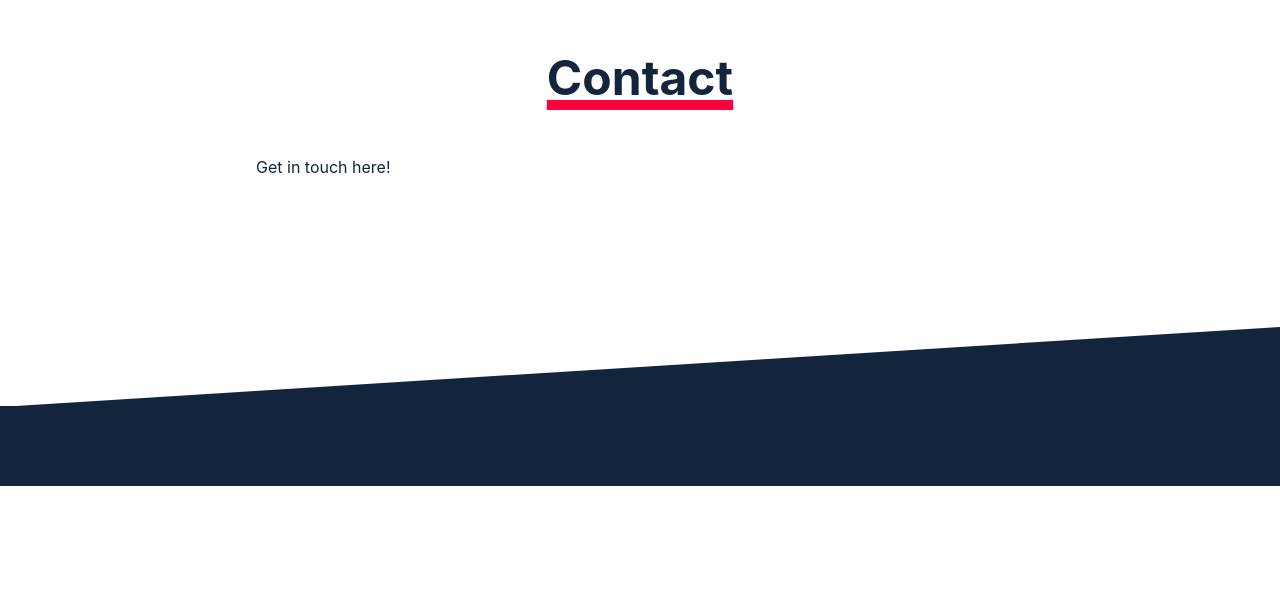
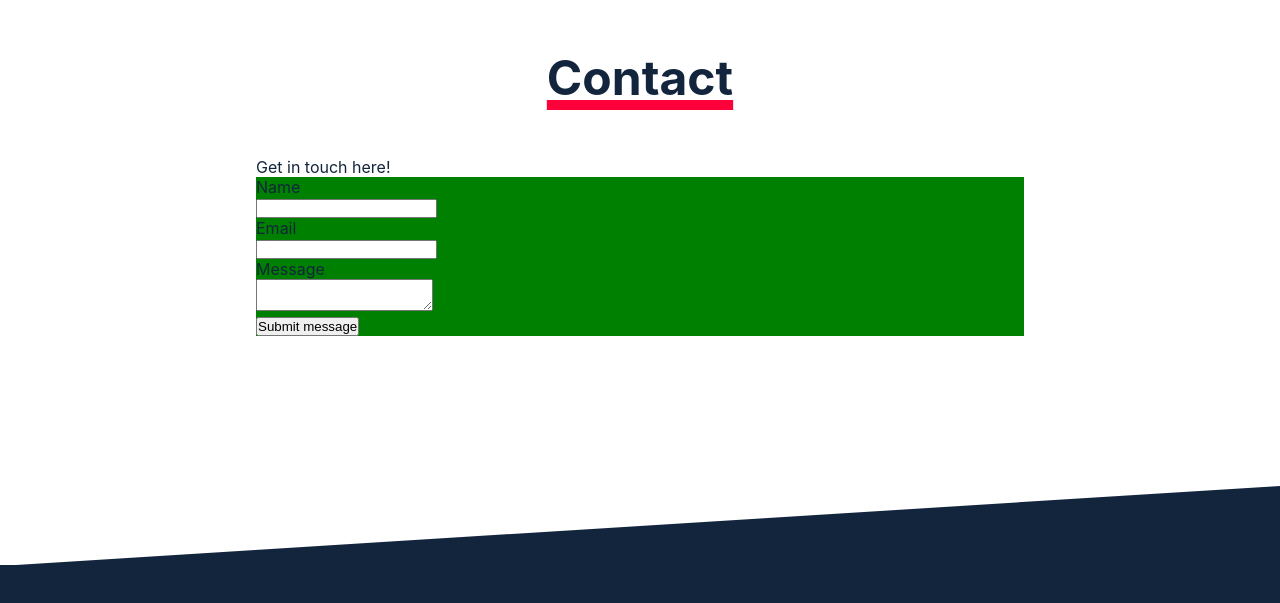
Before and after one commit to jbhall4291/portfolio, a React (Create React App) app: page / in a window 1280 px wide. Shown: the part 3528-4131 px from the top of the page. Before the commit the page ends 4014 px from the top, so only its background shows below. Built offline with nearby package versions, Linux system fonts and the light colour scheme.

Commit message:
add netlify contact form

```diff
--- a/public/index.html
+++ b/public/index.html
@@ -7,7 +7,10 @@
       rel="stylesheet"
       href="https://cdn.jsdelivr.net/gh/devicons/devicon@v2.15.1/devicon.min.css"
     />
-    <script src="https://kit.fontawesome.com/7162ee4795.js" crossorigin="anonymous"></script>
+    <script
+      src="https://kit.fontawesome.com/7162ee4795.js"
+      crossorigin="anonymous"
+    ></script>
     <meta name="viewport" content="width=device-width, initial-scale=1" />
     <meta name="theme-color" content="#000000" />
     <meta
@@ -32,6 +35,11 @@
     <title>React App</title>
   </head>
   <body>
+    <form name="contact" netlify netlify-honeypot="bot-field" hidden>
+      <input type="text" name="name" />
+      <input type="email" name="email" />
+      <textarea name="message"></textarea>
+    </form>
     <noscript>You need to enable JavaScript to run this app.</noscript>
     <div id="root"></div>
     <!--
--- a/src/App.js
+++ b/src/App.js
@@ -16,6 +16,7 @@ function App() {
       <Skills />
       <Projects />
       <Contact />
+
       <Footer />
     </>
   );
--- a/src/components/Contact/Contact.js
+++ b/src/components/Contact/Contact.js
@@ -1,5 +1,6 @@
 import React from "react";
 import "./Contact.css";
+import { Form } from "../Form/Form";
 
 export const Contact = () => {
   return (
@@ -7,6 +8,7 @@ export const Contact = () => {
       <h1>Contact</h1>
 
       <p>Get in touch here!</p>
+      <Form />
     </section>
   );
 };
--- /dev/null
+++ b/src/components/Form/Form.css
@@ -0,0 +1,3 @@
+form {
+    background-color: green;
+}
--- /dev/null
+++ b/src/components/Form/Form.js
@@ -0,0 +1,25 @@
+import React from "react";
+import "./Form.css";
+
+export const Form = () => {
+  return (
+    <form name="contact" method="post">
+      <input type="hidden" name="form-name" value="contact" />
+      <p>
+        <label htmlFor="name">Name</label> <br />
+        <input type="text" id="name" name="name" required />
+      </p>
+      <p>
+        <label htmlFor="email">Email</label> <br />
+        <input type="email" id="email" name="email" required />
+      </p>
+      <p>
+        <label htmlFor="message">Message</label> <br />
+        <textarea id="message" name="message" required></textarea>
+      </p>
+      <p>
+        <input type="submit" value="Submit message" />
+      </p>
+    </form>
+  );
+};
```
